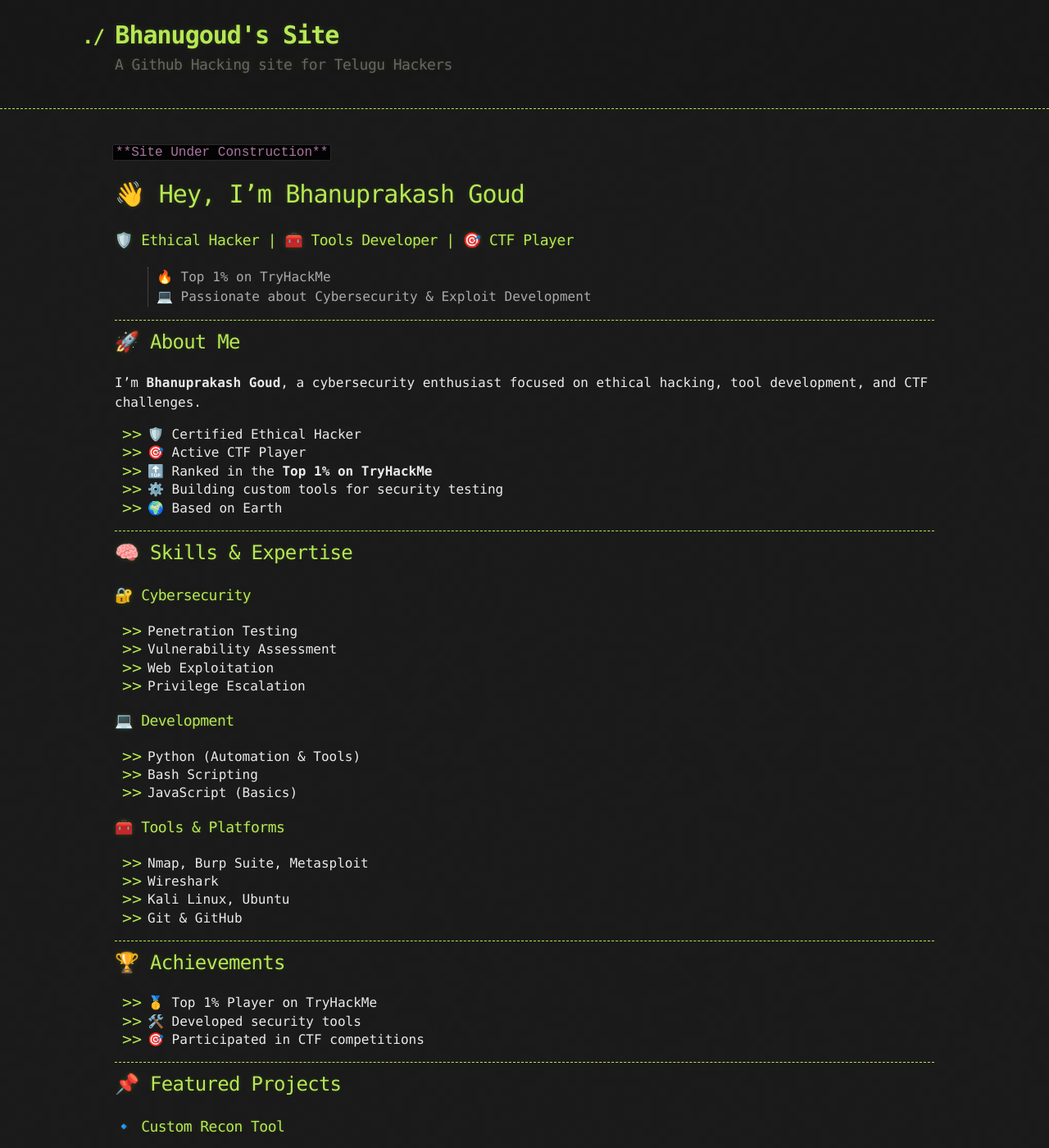
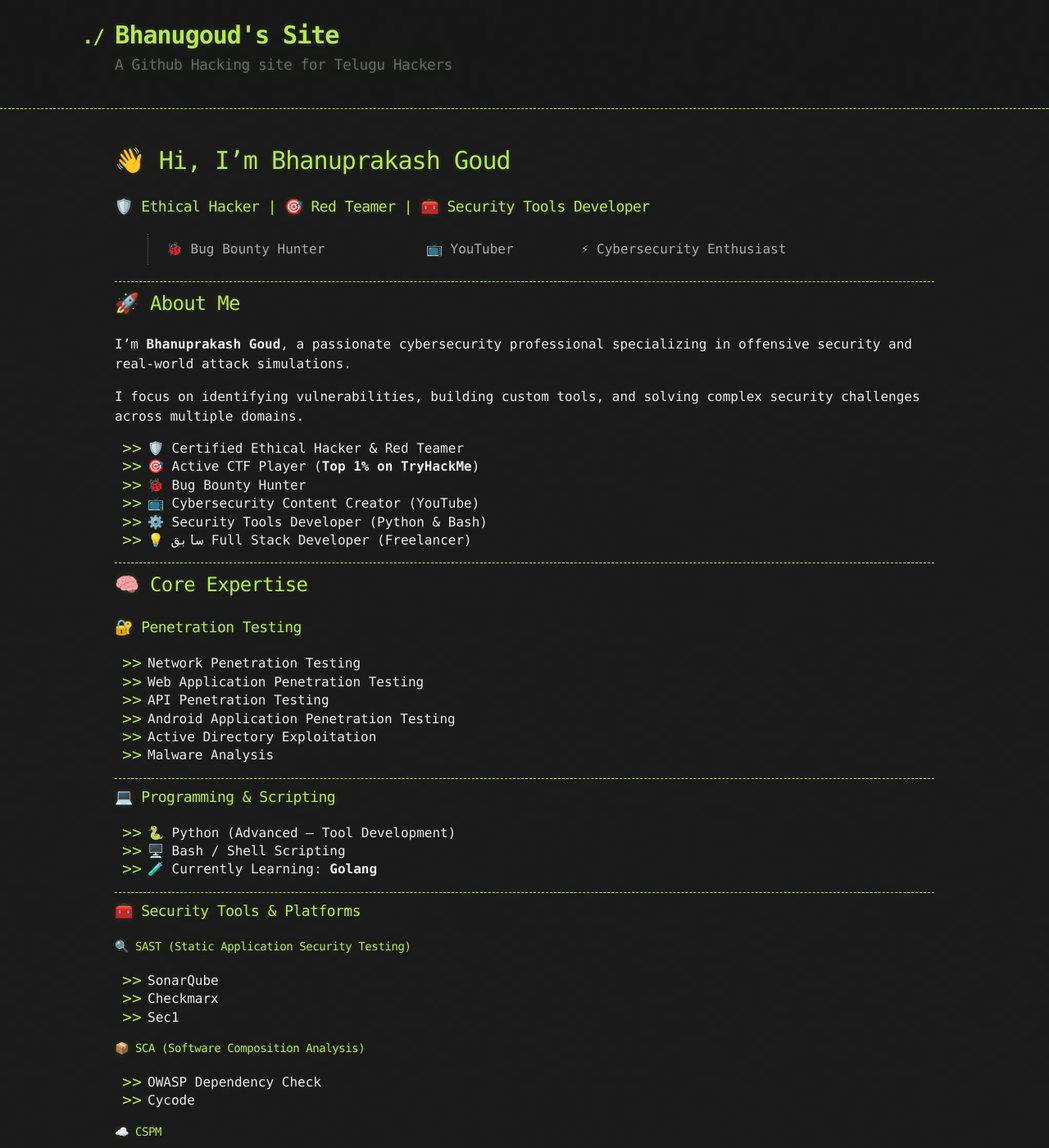
Before and after one commit to bhanugoudm041/bhanugoudm041.github.io, a Jekyll site: the page built from index.md, in a window 1280 px wide and 1400 px high. Shown: the whole window at 82% size. Built offline with Jekyll 4.4.1, drawn with Linux system fonts in a browser that asks for light colours; our own code applies the rules of GitHub Pages for plain Markdown files; some of the changed text lies outside the part shown.

Commit message:
Update index.md

```diff
--- a/index.md
+++ b/index.md
@@ -2,98 +2,115 @@
 layout: default
 ---
 
-`**Site Under Construction**`
-# 👋 Hey, I'm Bhanuprakash Goud
+# 👋 Hi, I'm Bhanuprakash Goud
 
-### 🛡️ Ethical Hacker | 🧰 Tools Developer | 🎯 CTF Player
+### 🛡️ Ethical Hacker | 🎯 Red Teamer | 🧰 Security Tools Developer
 
-> 🔥 Top 1% on TryHackMe
-> 💻 Passionate about Cybersecurity & Exploit Development
+> 🐞 Bug Bounty Hunter | 📺 YouTuber | ⚡ Cybersecurity Enthusiast
 
 ---
 
 ## 🚀 About Me
 
-I’m **Bhanuprakash Goud**, a cybersecurity enthusiast focused on ethical hacking, tool development, and CTF challenges.
+I’m **Bhanuprakash Goud**, a passionate cybersecurity professional specializing in offensive security and real-world attack simulations.
 
-- 🛡️ Certified Ethical Hacker
-- 🎯 Active CTF Player
-- 🔝 Ranked in the **Top 1% on TryHackMe**
-- ⚙️ Building custom tools for security testing
-- 🌍 Based on Earth
+I focus on identifying vulnerabilities, building custom tools, and solving complex security challenges across multiple domains.
+
+- 🛡️ Certified Ethical Hacker & Red Teamer
+- 🎯 Active CTF Player (**Top 1% on TryHackMe**)
+- 🐞 Bug Bounty Hunter
+- 📺 Cybersecurity Content Creator (YouTube)
+- ⚙️ Security Tools Developer (Python & Bash)
+- 💡 سابق Full Stack Developer (Freelancer)
 
 ---
 
-## 🧠 Skills & Expertise
+## 🧠 Core Expertise
 
-### 🔐 Cybersecurity
-- Penetration Testing
-- Vulnerability Assessment
-- Web Exploitation
-- Privilege Escalation
-
-### 💻 Development
-- Python (Automation & Tools)
-- Bash Scripting
-- JavaScript (Basics)
-
-### 🧰 Tools & Platforms
-- Nmap, Burp Suite, Metasploit
-- Wireshark
-- Kali Linux, Ubuntu
-- Git & GitHub
+### 🔐 Penetration Testing
+- Network Penetration Testing
+- Web Application Penetration Testing
+- API Penetration Testing
+- Android Application Penetration Testing
+- Active Directory Exploitation
+- Malware Analysis
 
 ---
 
-## 🏆 Achievements
-
-- 🥇 Top 1% Player on TryHackMe
-- 🛠️ Developed security tools
-- 🎯 Participated in CTF competitions
+### 💻 Programming & Scripting
+- 🐍 Python (Advanced – Tool Development)
+- 🖥️ Bash / Shell Scripting
+- 🧪 Currently Learning: **Golang**
 
 ---
 
-## 📌 Featured Projects
+### 🧰 Security Tools & Platforms
 
-### 🔹 Custom Recon Tool
-- Automated reconnaissance tool for bug bounty
-- Tech: Python, APIs
+#### 🔍 SAST (Static Application Security Testing)
+- SonarQube
+- Checkmarx
+- Sec1
 
-### 🔹 Privilege Escalation Scripts
-- Scripts for Linux & Windows privesc
-- Tech: Bash, Python
+#### 📦 SCA (Software Composition Analysis)
+- OWASP Dependency Check
+- Cycode
 
-### 🔹 CTF Writeups
-- Collection of solved challenges and methodologies
+#### ☁️ CSPM
+- ScoutSuite
+
+#### 🔄 IAST
+- Seeker
+
+#### 📊 ASPM
+- DAZZ
 
 ---
 
-## 📊 GitHub Stats
+## 🛠️ Notable Projects
 
-![Bhanu's GitHub stats](https://github-readme-stats.vercel.app/api?username=bhanugoudm041&show_icons=true&theme=radical)
+### 🔹 Waybackurl.py
+- Tool for extracting historical URLs for reconnaissance
+- Widely useful in bug bounty & recon workflows
 
-![Top Languages](https://github-readme-stats.vercel.app/api/top-langs/?username=bhanugoudm041&layout=compact&theme=radical)
+### 🔹 Wifipass
+- Tool designed for WiFi-related security analysis
+
+> ⚙️ I actively build tools to automate reconnaissance, exploitation, and security workflows.
 
 ---
 
-## 🌐 Connect With Me
+## 🏆 Certifications
+
+- 🎓 CRTA — Certified Red Team Analyst
+- 🎓 PNPT — Practical Network Penetration Tester
+- 🎓 CEH — Certified Ethical Hacker
+- 🎓 CC — Certified in Cybersecurity (ISC2)
+- 🎓 eWPTX — Web Application Penetration Tester eXtreme
+- 🎓 eMAPT — Mobile Application Penetration Tester
+
+---
+
+## 🌐 Beyond Cybersecurity
+
+- ⚡ Electronics Enthusiast — building small gadgets
+- 🚁 Knowledge in Drone Design & Fabrication
+- 🧠 Passion for solving real-world technical problems
+
+---
+
+## 📫 Connect With Me
 
 - 🐙 GitHub: https://github.com/bhanugoudm041
 - 💼 LinkedIn: https://linkedin.com/in/bhanuprakash-goud-mushnaboina-316b6218b
+- 🐦 Twitter (X): https://x.com/Bhanugoudm041
 - 🌍 Portfolio: https://bhanugoudm041.github.io
 
 ---
 
-## ⚡ Hacker Mindset
+## ⚡ Personal Motto
 
-> "The quieter you become, the more you are able to hear."
+> "Break systems. Understand deeply. Build stronger."
 
 ---
 
-## 👀 Profile Views
-
-![Visitor Count](https://komarev.com/ghpvc/?username=bhanugoudm041&color=blue)
-
----
-
-⭐️ *If you like my work, consider following me!*
+⭐️ *Follow me to explore cybersecurity tools, writeups, and research.*
```
